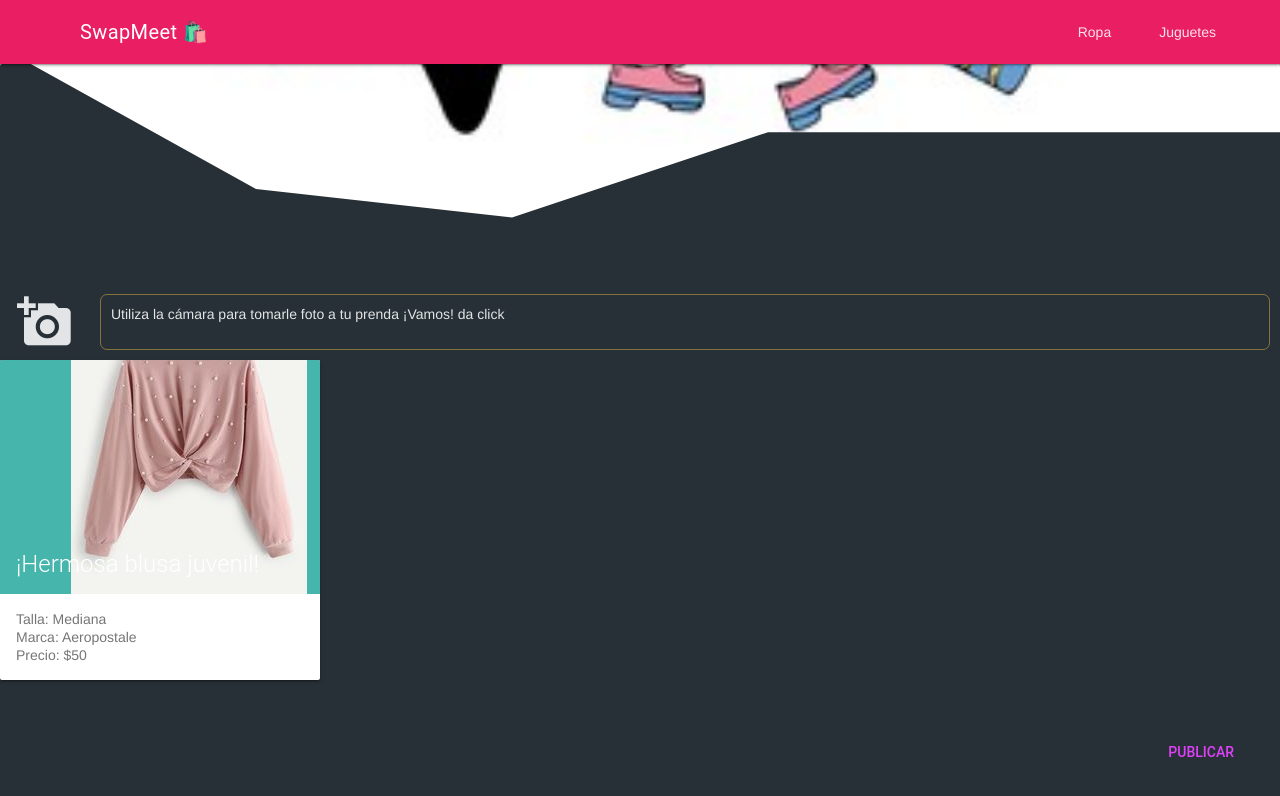
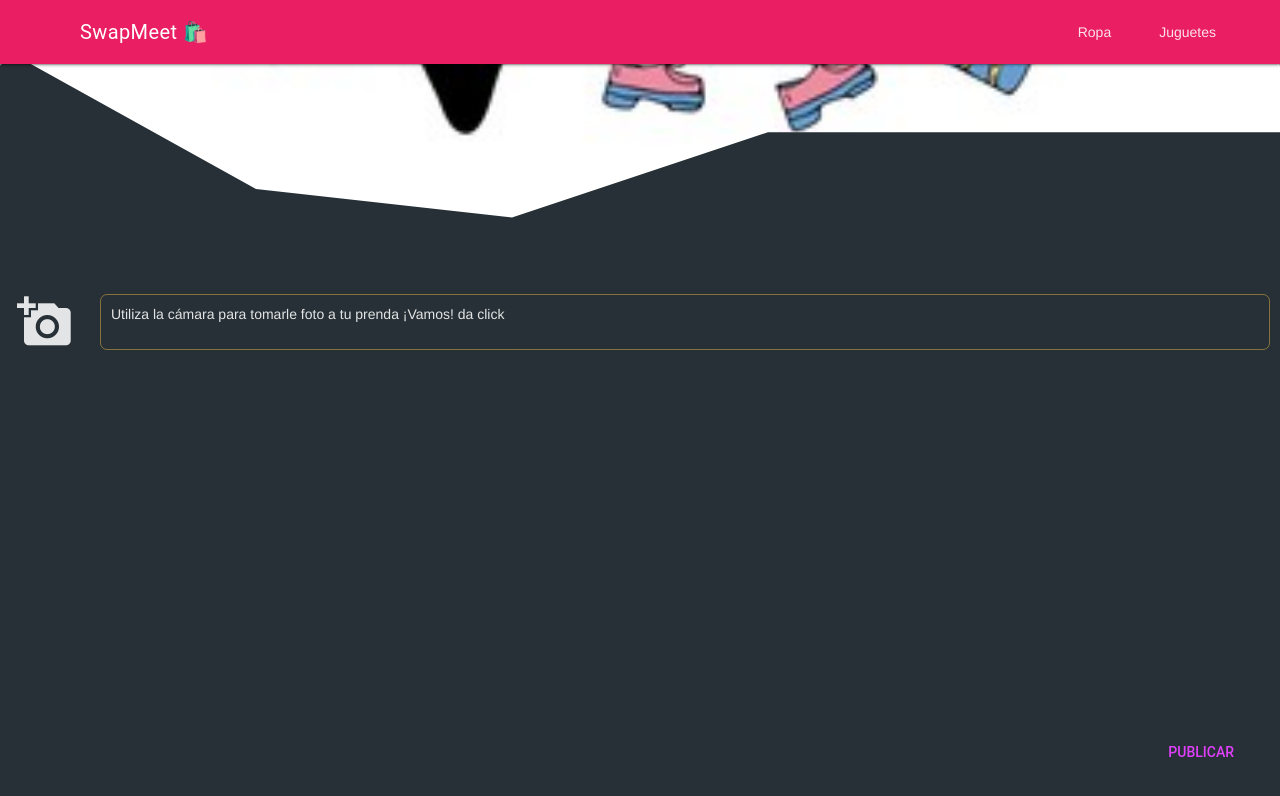
Before and after one commit to villanueva26/SwapMeet, a website: page index.html in a window 1280 px wide. Drawn offline with nearby package versions, Linux system fonts and the light colour scheme; files whose address does not match are found by name.

Commit message:
Actualizando para hacer pruebas

```diff
--- a/index.html
+++ b/index.html
@@ -81,21 +81,6 @@
             </div>
           </div>
 
-
-<!-- Square card -->
-
-  <div class="demo-card-square mdl-card mdl-shadow--2dp">
-    <div class="mdl-card__title mdl-card--expand">
-      <h2 class="mdl-card__title-text">¡Hermosa blusa juvenil!</h2>
-    </div>
-    <div class="mdl-card__supporting-text">
-      Talla: Mediana <br>
-      Marca: Aeropostale<br>
-      Precio: $50
-    </div>
-  </div>
-
-
         </div>
       </div>
     </div>
```
